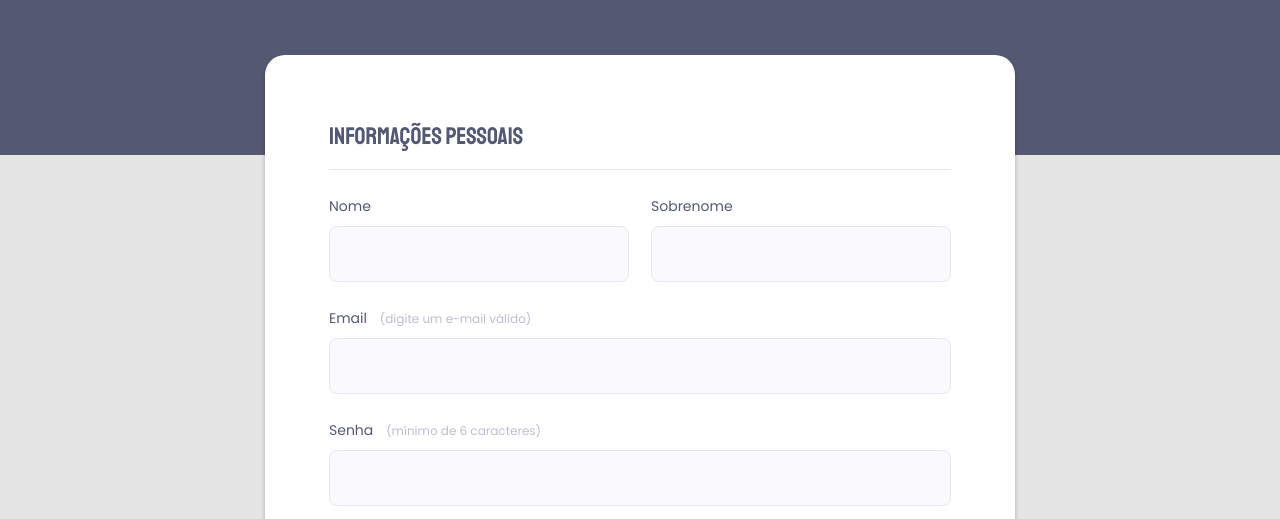
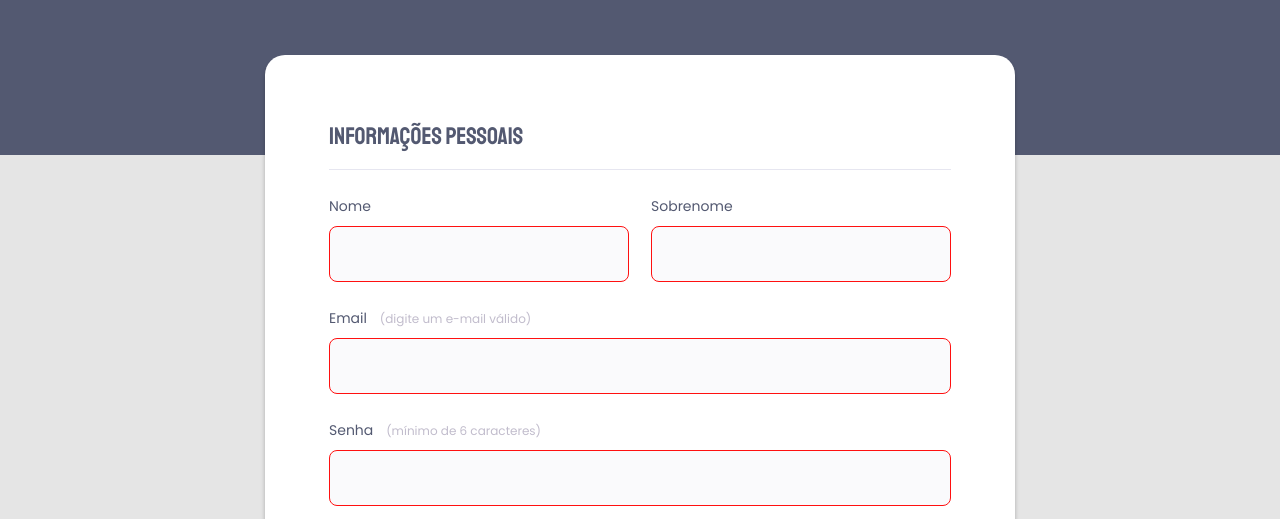
Before and after one commit to gabrielletasilva/formulario-para-mentoria, a plain HTML site: page formulario-de-mentoria/index.html in a window 1280 px wide. Shown: the part 281-800 px from the top of the page. Drawn offline with Linux system fonts and the light colour scheme.

Commit message:
Update style.css

```diff
--- a/formulario-de-mentoria/style.css
+++ b/formulario-de-mentoria/style.css
@@ -187,6 +187,6 @@ footer {
     justify-content: center;
 }
 
-input:valid {
+input:invalid {
     border: 1px solid #ff1010;
 }
```
